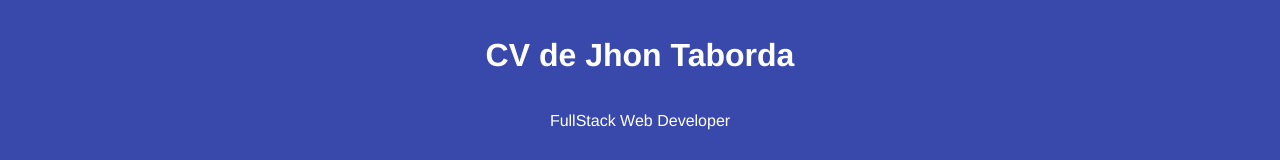
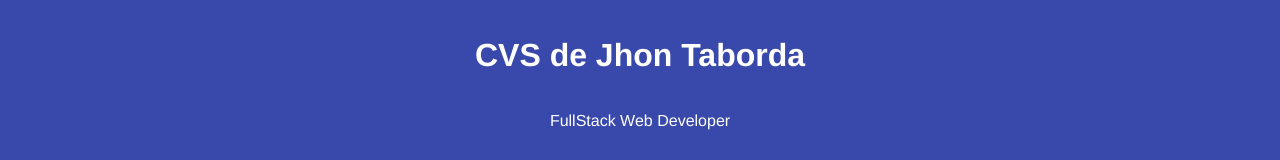
Before and after one commit to proyectosjhon/proyectosjhon.github.com, a plain HTML site: page CV/index.html in a window 1280 px wide. Shown: the top 160 px of the page. Drawn offline with Linux system fonts and the light colour scheme.

Commit message:
Update index.html

```diff
--- a/CV/index.html
+++ b/CV/index.html
@@ -7,7 +7,7 @@
     </head>
     <body style="font-family:Helvetica, Arial, sans-serif;margin: 0;">
         <header style="background-color: #3949ab;color:white;text-align: center;padding: 16px;">
-            <h1 font-weight:bold;">CV de Jhon Taborda</h1>
+            <h1 font-weight:bold;">CVS de Jhon Taborda</h1>
             <p style="display:inline-block ;width: 400px;font-weight: 200;">FullStack Web Developer</p>
         </header>
         <div class="" style="background-color: #81e2Bc;text-align: center;padding: 10px;">
@@ -66,6 +66,8 @@
                             </li>
                             <li style="margin-top: 16px;">
                                 <a href="#">Twiter</a>
+
+
                             </li>
 
                         </ul>
```
